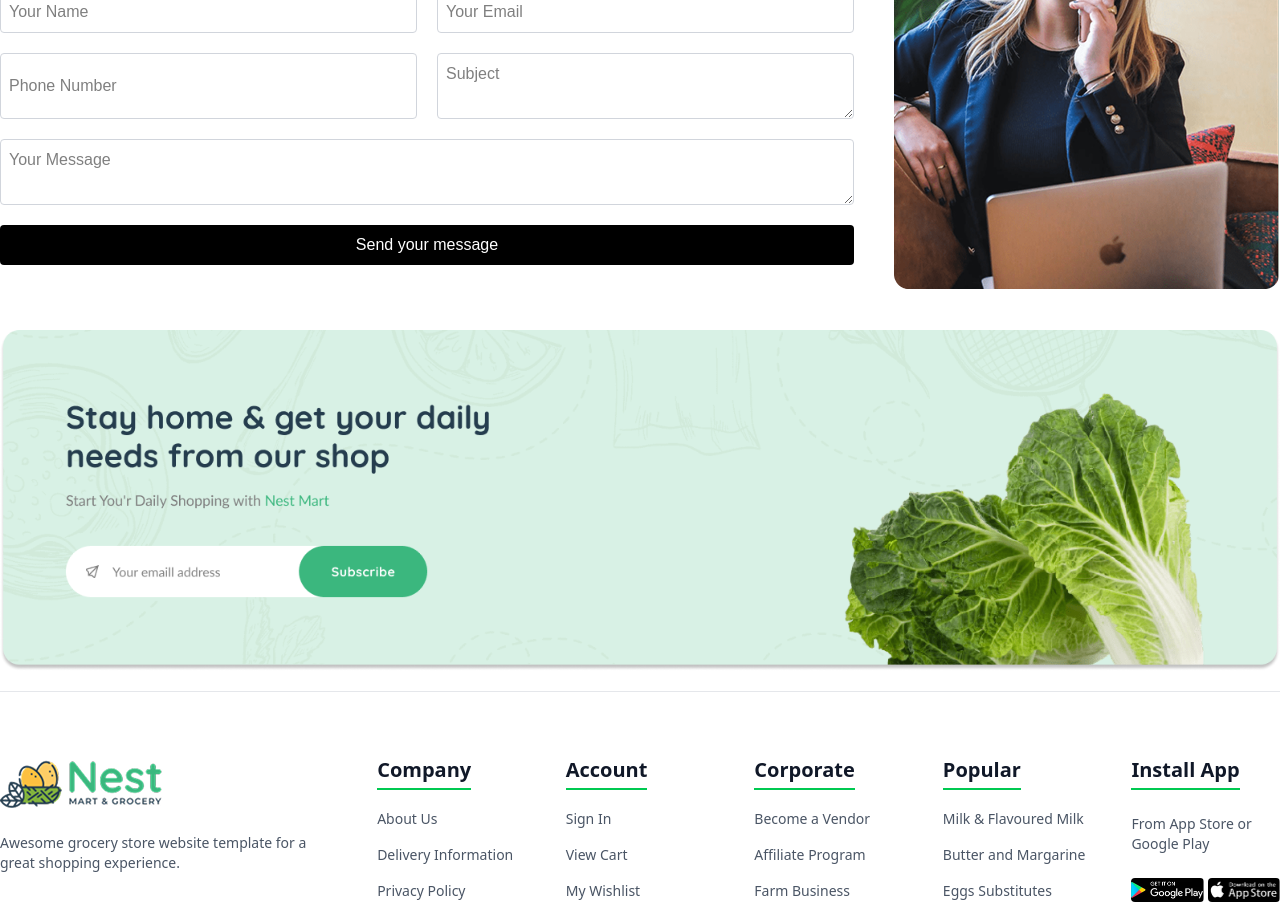
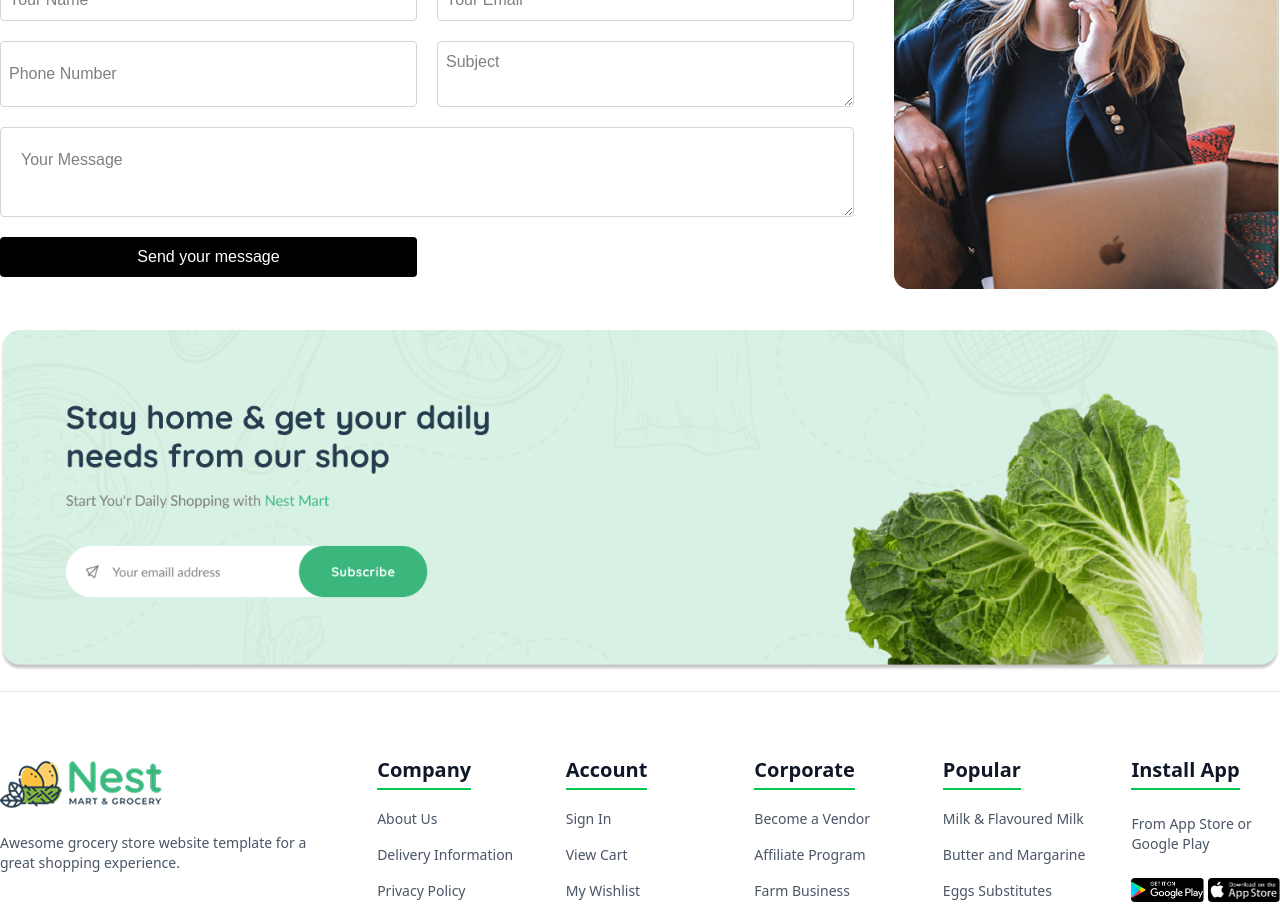
Before and after one commit to Akash33383717/E-commarce-with-React-and-tailwindcss, a React (Vite) app: page /contact in a window 1280 px wide. Shown: the part 940-1847 px from the top of the page. Built offline with nearby package versions, Linux system fonts and the light colour scheme.

Commit message:
2day 8th

```diff
--- a/src/component/Blog/BlogGrid.jsx
+++ b/src/component/Blog/BlogGrid.jsx
@@ -11,7 +11,7 @@ const BlogGrid = () => {
   }, []);
 
   return (
-    <div className='grid grid-cols-1 sm:grid-cols-2 container mx-auto gap-5 md:gap-10 my-15 md:grid-cols-4'>
+    <div className='grid grid-cols-1 sm:grid-cols-2 container mx-auto gap-5 md:gap-10 my-15 md:grid-cols-3 lg:grid-cols-4'>
       {blog.map((item) => (
         <BlogCard key={item.id} it={item} />
       ))}
--- a/src/component/Card3.jsx
+++ b/src/component/Card3.jsx
@@ -24,7 +24,7 @@ const Card3 = () => {
     ];
 
     return (
-        <div className='grid  grid-cols-1 md:grid-cols-3 container mx-auto gap-5 py-5 md:py-10'>
+        <div className='grid  grid-cols-1 md:grid-cols-3 container mx-auto gap-5 py-5 md:py-10  justify-items-center'>
             {images.map((item) => (
                 <div
                 key = {item.id}
--- a/src/component/Contact/From.jsx
+++ b/src/component/Contact/From.jsx
@@ -21,7 +21,7 @@ const ContactForm = () => {
   }
 
   return (
-    <div className='flex max-w-7xl mx-auto gap-10 items-center my-10 justify-around'>
+    <div className='flex container mx-auto gap-10 items-center my-10 justify-around'>
       <div className='flex-1'>
         <div className='mb-5'>
           <p className="text-gray-500">Contact form</p>
@@ -29,7 +29,7 @@ const ContactForm = () => {
           <p className="text-gray-400 text-sm">Your email address will not be published. Required fields are marked *</p>
         </div>
 
-        <form onSubmit={handleSubmit} className="gap-5 grid grid-cols-2">
+        <form onSubmit={handleSubmit} className="gap-5 grid grid-cols-1 md:grid-cols-2">
           <input
             type="text"
             name="name"
@@ -70,12 +70,12 @@ const ContactForm = () => {
             placeholder="Your Message"
             value={formData.message}
             onChange={handleChange}
-            className="border border-gray-300 outline-none p-2 w-full rounded col-span-2"
+            className="border border-gray-300 outline-none p-5 w-full rounded col-span-2"
           />
 
           <button
             type="submit"
-            className="bg-black text-white px-4 py-2 rounded hover:bg-black/50 col-span-2"
+            className="bg-black text-white px-4 py-2 rounded hover:bg-black/50"
           >
             Send your message
           </button>
--- a/src/component/Contact/Hero.jsx
+++ b/src/component/Contact/Hero.jsx
@@ -19,7 +19,7 @@ const Hero = () => {
         <p>Lorem ipsum dolor sit amet, consectetur adipiscing elit. Ut elit tellus, luctus nec ullamcorper mattis, pulvinar dapibus leo.</p>
       </div>
 
-      <div className='grid grid-cols-2 gap-5'>
+      <div className='grid grid-cols-1 md:grid-cols-2 gap-5'>
         {data.map((i) => (
           <div key={i.id} className="space-y-2">
             <p className="text-xl font-bold hover:text-green-400 transition-colors duration-300">{i.id}. {i.title}</p>
```
